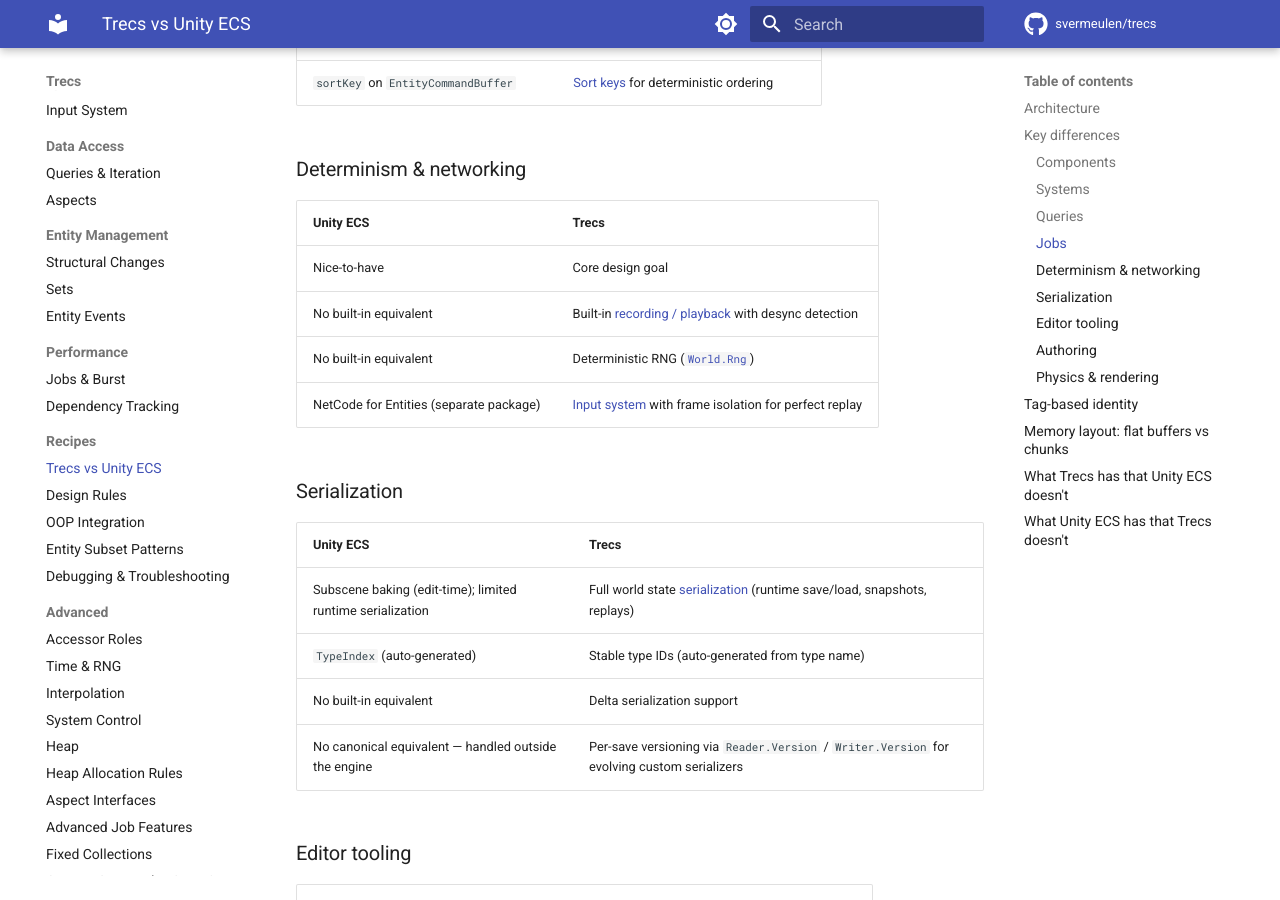
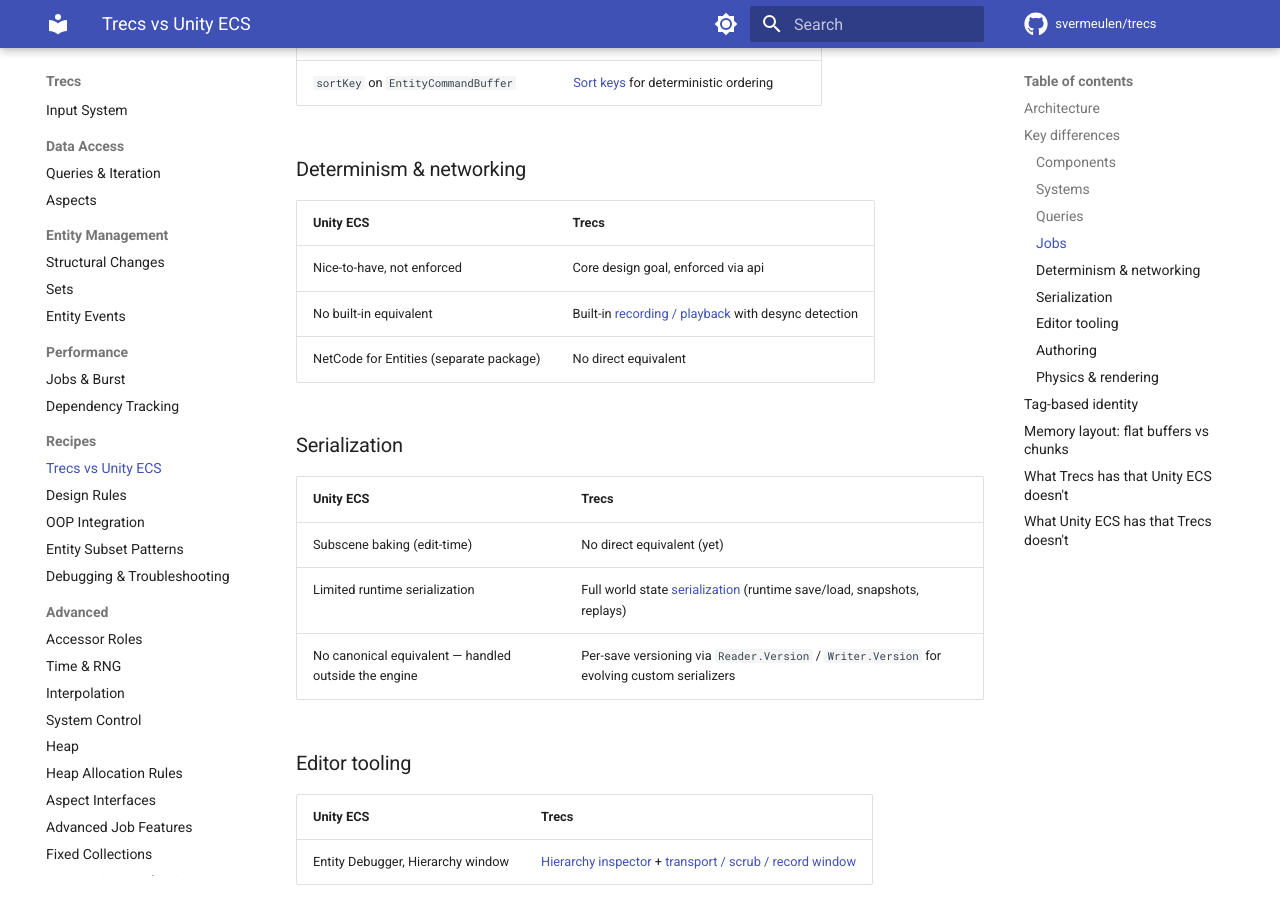
Before and after one commit to svermeulen/trecs, an MkDocs documentation site: the page built from docs/recipes/trecs-vs-unity-ecs.md, in a window 1280 px wide and 900 px high, scrolled down 2526 px. Built offline with MkDocs 1.6.1 and Material for MkDocs 9.7.7, drawn with Linux system fonts in a browser that asks for light colours; comment, search, counter and statistics services are not loaded; some of the changed text lies outside the part shown.

Commit message:
Docs: surface the full serialization framework on 'What Trecs has' list
The bullet only mentioned 'Versioned save format support' (one
specific feature of the serialization framework) — but Unity ECS
also lacks the broader runtime save/load, and delta encoding for
compact snapshots, which are arguably the more important wins.
Folded all three into one bullet that names the serialization
framework as a whole, mentions delta encoding, and includes the
per-save versioning detail.

Co-Authored-By: Claude <noreply@anthropic.com>

```diff
--- a/docs/recipes/trecs-vs-unity-ecs.md
+++ b/docs/recipes/trecs-vs-unity-ecs.md
@@ -59,18 +59,16 @@ Trecs has a deliberately small API surface — a handful of core high level conc
 
 | Unity ECS | Trecs |
 |---|---|
-| Nice-to-have | Core design goal |
+| Nice-to-have, not enforced | Core design goal, enforced via api |
 | No built-in equivalent | Built-in [recording / playback](../advanced/recording-and-playback.md) with desync detection |
-| No built-in equivalent | Deterministic RNG ([`World.Rng`](../advanced/time-and-rng.md)) |
-| NetCode for Entities (separate package) | [Input system](../core/input-system.md) with frame isolation for perfect replay |
+| NetCode for Entities (separate package) | No direct equivalent |
 
 ### Serialization
 
 | Unity ECS | Trecs |
 |---|---|
-| Subscene baking (edit-time); limited runtime serialization | Full world state [serialization](../advanced/serialization.md) (runtime save/load, snapshots, replays) |
-| `TypeIndex` (auto-generated) | Stable type IDs (auto-generated from type name) |
-| No built-in equivalent | Delta serialization support |
+| Subscene baking (edit-time) | No direct equivalent (yet) |
+| Limited runtime serialization | Full world state [serialization](../advanced/serialization.md) (runtime save/load, snapshots, replays) |
 | No canonical equivalent — handled outside the engine | Per-save versioning via `Reader.Version` / `Writer.Version` for evolving custom serializers |
 
 ### Editor tooling
@@ -148,7 +146,7 @@ Neither layout is universally better — chunks shine when you have many small a
 - **[`[Unwrap]` shorthand](../core/components.md#the-unwrap-shorthand)** — single-field components expose their inner value through aspect properties (e.g. `boid.Position` is a `float3`, not a `Position` wrapper)
 - **[Heap system](../advanced/heap.md)** — managed/native pointer types for non-component data
 - **Reactive entity lifecycle events** — first-class `OnAdded` / `OnRemoved` subscriptions
-- **Versioned save format support** — `Reader.Version` / `Writer.Version` for evolving custom serializers
+- **Built-in [serialization framework](../advanced/serialization.md)** — full world state save/load, with delta encoding for compact snapshots and per-save versioning (`Reader.Version` / `Writer.Version`) for evolving custom serializers across save format revisions
 
 ## What Unity ECS has that Trecs doesn't
 
```
